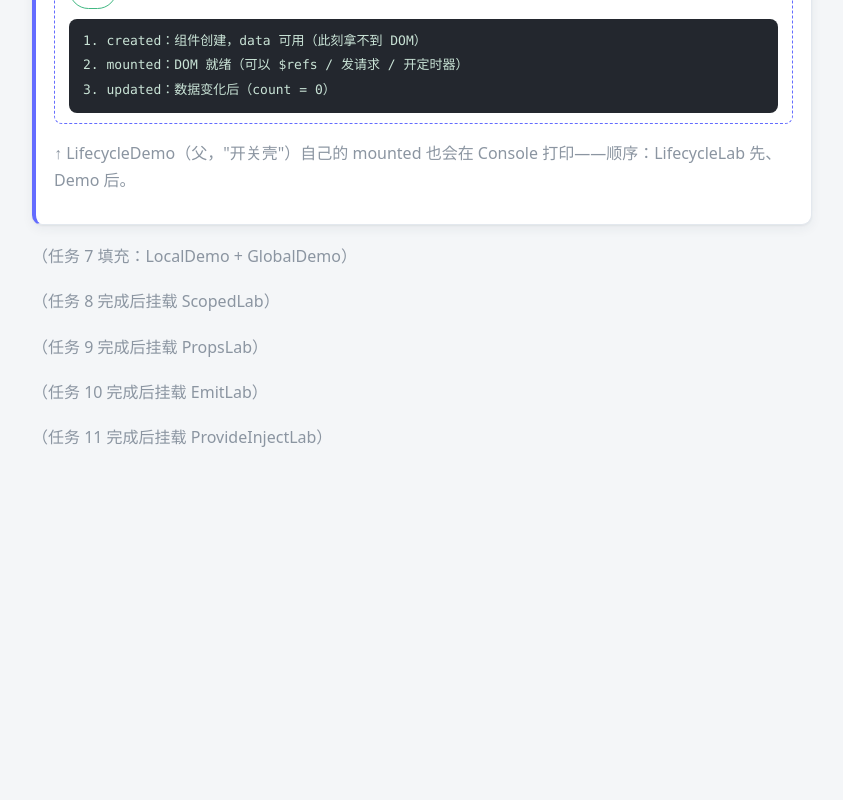
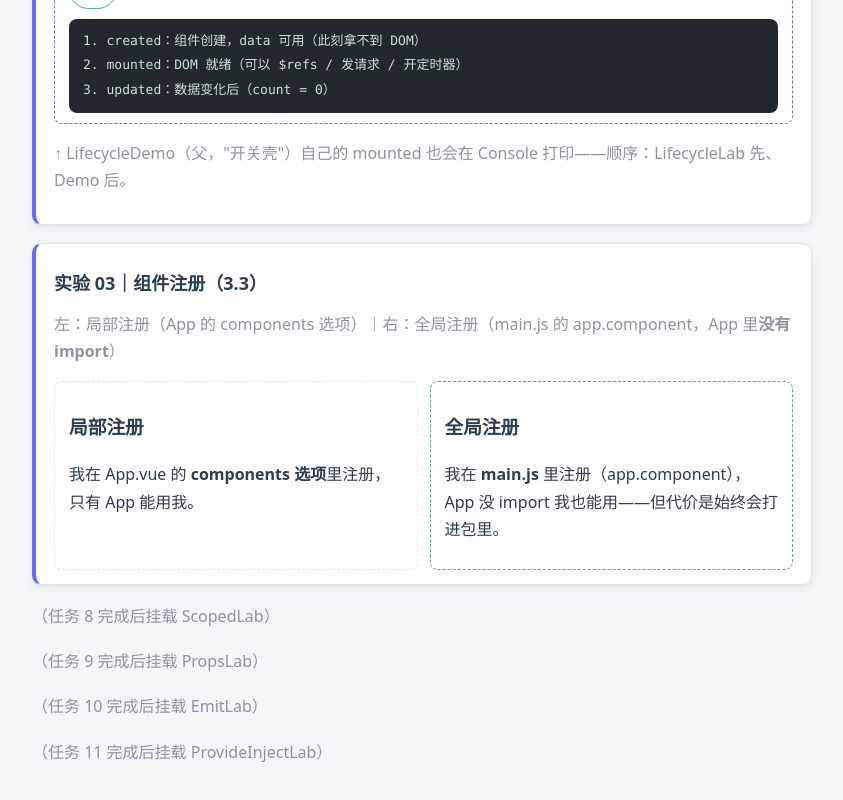
Before and after one commit to yuanye-01/web-framework-32605150620, a Vue app in the folder labs/ch03-components/: page / in a window 1280 px wide. Shown: the part 829-1629 px from the top of the page, without its empty margins (218-1061 px from the left). Before the commit the page ends 1426 px from the top, so only its background shows below. Built offline with nearby package versions, Linux system fonts and the light colour scheme.

Commit message:
ch03-components-32605150620

```diff
--- a/labs/ch03-components/src/App.vue
+++ b/labs/ch03-components/src/App.vue
@@ -25,7 +25,16 @@
       </div>
     </section>
     <section id="exp-02"><LifecycleDemo /></section>
-    <section id="exp-03"><p class="muted">（任务 7 填充：LocalDemo + GlobalDemo）</p></section>
+    <section id="exp-03">
+      <div class="lab">
+        <h2>实验 03｜组件注册（3.3）</h2>
+        <p class="muted">左：局部注册（App 的 components 选项）｜右：全局注册（main.js 的 app.component，App 里<b>没有 import</b>）</p>
+        <div class="pair">
+          <LocalDemo />
+          <GlobalDemo />
+        </div>
+      </div>
+    </section>
     <section id="exp-04"><p class="muted">（任务 8 完成后挂载 ScopedLab）</p></section>
     <section id="exp-05"><p class="muted">（任务 9 完成后挂载 PropsLab）</p></section>
     <section id="exp-06"><p class="muted">（任务 10 完成后挂载 EmitLab）</p></section>
@@ -37,10 +46,11 @@
 import CountOptions from './experiments/01-apis/CountOptions.vue'
 import CountSetup from './experiments/01-apis/CountSetup.vue'
 import LifecycleDemo from './experiments/02-lifecycle/LifecycleDemo.vue'
+import LocalDemo from './experiments/03-register/LocalDemo.vue'
 
 export default {
   name: 'App',
-  components: { CountOptions, CountSetup, LifecycleDemo }
+  components: { CountOptions, CountSetup, LifecycleDemo, LocalDemo }
 }
 </script>
 
--- /dev/null
+++ b/labs/ch03-components/src/experiments/03-register/GlobalDemo.vue
@@ -0,0 +1,22 @@
+<!-- GlobalDemo.vue —— 全局注册演示：main.js 里 app.component 注册（3.3.1）
+     注意：App.vue 里【没有】import 我、components 里也没有我——照样能用！ -->
+<template>
+  <div class="mini">
+    <h3>全局注册</h3>
+    <p>我在 <b>main.js</b> 里注册（app.component），App 没 import 我也能用——但代价是始终会打进包里。</p>
+  </div>
+</template>
+
+<script>
+export default {
+  name: 'GlobalDemo'
+}
+</script>
+
+<style scoped>
+.mini {
+  border: 1px dashed var(--primary);
+  border-radius: 8px;
+  padding: 10px 14px;
+}
+</style>
--- /dev/null
+++ b/labs/ch03-components/src/experiments/03-register/LocalDemo.vue
@@ -0,0 +1,21 @@
+<!-- LocalDemo.vue —— 局部注册演示：App 的 components 选项里注册（3.3.2） -->
+<template>
+  <div class="mini">
+    <h3>局部注册</h3>
+    <p>我在 App.vue 的 <b>components 选项</b>里注册，只有 App 能用我。</p>
+  </div>
+</template>
+
+<script>
+export default {
+  name: 'LocalDemo'
+}
+</script>
+
+<style scoped>
+.mini {
+  border: 1px dashed var(--border);
+  border-radius: 8px;
+  padding: 10px 14px;
+}
+</style>
--- a/labs/ch03-components/src/main.js
+++ b/labs/ch03-components/src/main.js
@@ -1,5 +1,8 @@
 import { createApp } from 'vue'
 import './style.css'
 import App from './App.vue'
+import GlobalDemo from './experiments/03-register/GlobalDemo.vue'
 
-createApp(App).mount('#app')
+const app = createApp(App)
+app.component('GlobalDemo', GlobalDemo)   // 全局注册（教材 3.3.1）：全项目免 import
+app.mount('#app')
```
